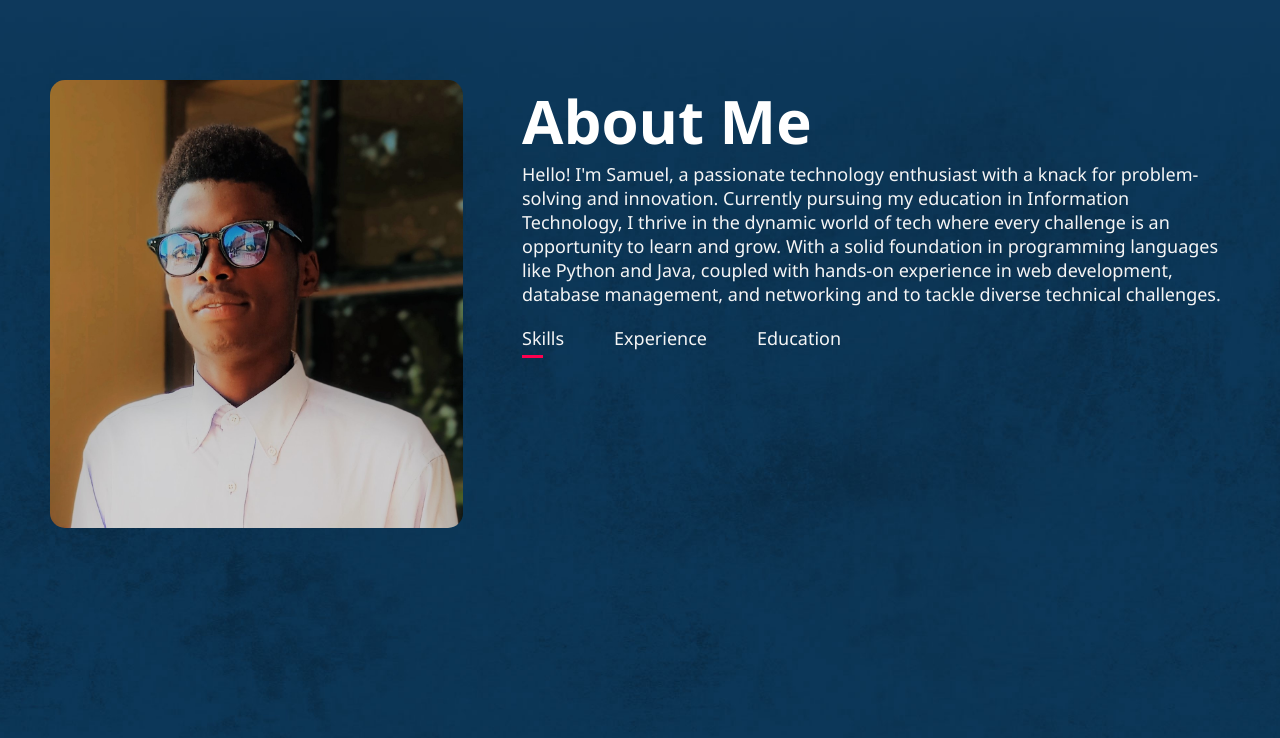
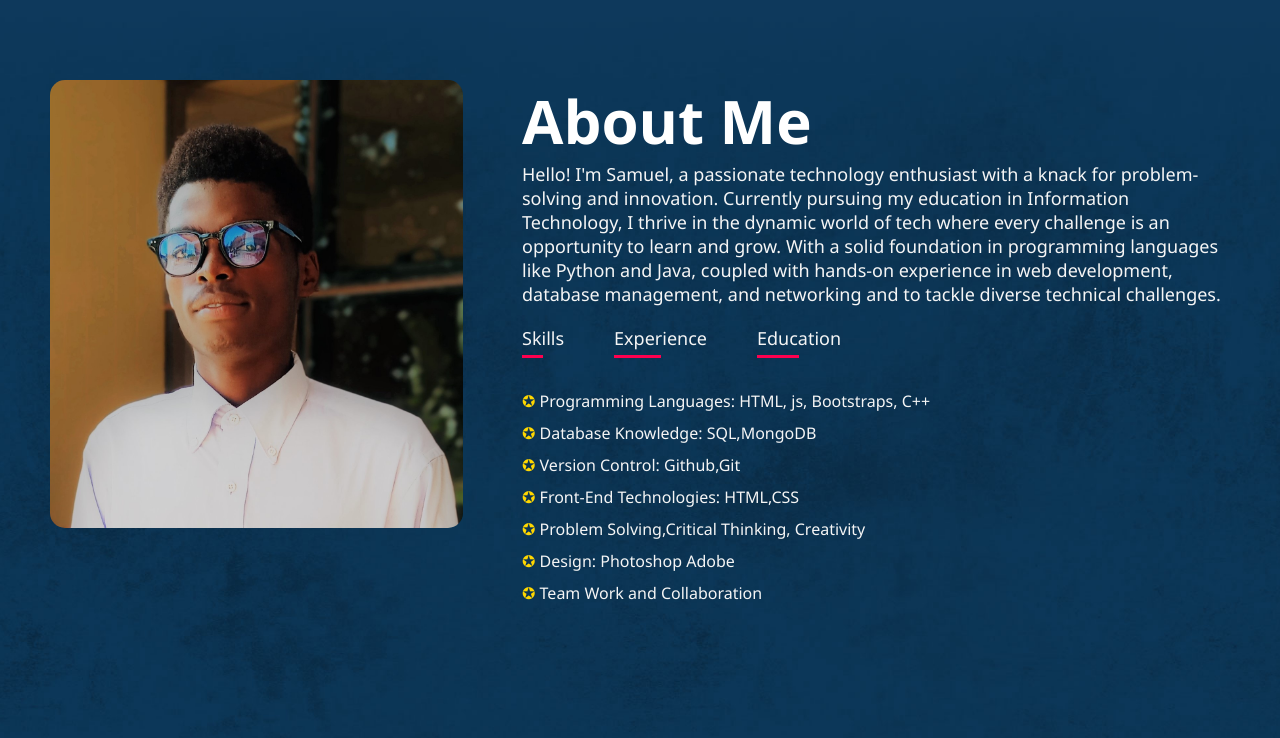
Before and after one commit to sammy6378/portfolio-website, a plain HTML site: page index.html in a window 1280 px wide. Both pictures are taken after a click on the element "Skills". Shown: the part 800-1538 px from the top of the page. Drawn offline with nearby package versions, Linux system fonts and the light colour scheme.

Commit message:
initial commit

```diff
--- a/index.html
+++ b/index.html
@@ -78,9 +78,9 @@
                     With a solid foundation in programming languages like Python and Java, coupled with hands-on experience in web development,
                      database management, and networking and to tackle diverse technical challenges.</p>
                     <div class="tab-titles">
-                        <p class="tab-links active-link" onclick="opentab('skills')">Skills</p>
-                        <p class="tab-links" onclick="opentab('experience')">Experience</p>
-                        <p class="tab-links" onclick="opentab('education')">Education</p>
+                        <p class="tab-links active-link" onclick="showContent('skills')">Skills</p>
+                        <p class="tab-links" onclick="showContent('experience')">Experience</p>
+                        <p class="tab-links" onclick="showContent('education')">Education</p>
                     </div>
                     <div class="tab-contents active-tab" id="skills">
                             <p><li class="project">Programming Languages: HTML, js, Bootstraps, C++</li>
@@ -498,18 +498,17 @@ function hidesidebar(){
     event.preventDefault();
 }
 
-var tablinks = document.getElementsByClassName("tab-links");
-   var tabcontents = document.getElementsByClassName("tab-contents");
-   function opentab(tabname){
-       for(tablink of tablinks){
-           tablink.classList.remove("active-link");
-       }
-       for(tabcontent of tabcontents){
-           tabcontent.classList.remove("active-tab");
-       }
-       event.currentTarget.classList.add("active-link");
-       document.getElementById(tabname).classList.add("active-tab")
-   }
+
+  function showContent(id) {
+   const contents = document.querySelectorAll('.tab-contents');
+   contents.forEach(content => {
+     if (content.id === id) {
+       content.classList.add('active-tab');
+     } else {
+       content.classList.remove('active-tab');
+     }
+   });
+ }
 
         </script>
 
--- a/port.js
+++ b/port.js
@@ -17,7 +17,7 @@ sr.reveal('.container p, h1',{delay:100,origin:'bottom'});
 sr.reveal('.worklist',{delay:100,origin:'bottom'});
 sr.reveal('.btn-more',{delay:100,origin:'bottom'});
 sr.reveal('.btn',{delay:100,origin:'bottom'});
-sr.reveal('.top-text h1,p',{delay:100,origin:'bottom'});
+sr.reveal('.top-text h1,p',{delay:100,origin:'right'});
 
 
 
--- a/porto.css
+++ b/porto.css
@@ -566,7 +566,7 @@ padding: 8px;
   transition: 0.5s;
 }
 
-.tab-links.active-link::after{
+.tab-links::after{
   width: 50%;
 }
 .tab-contents li{
```
